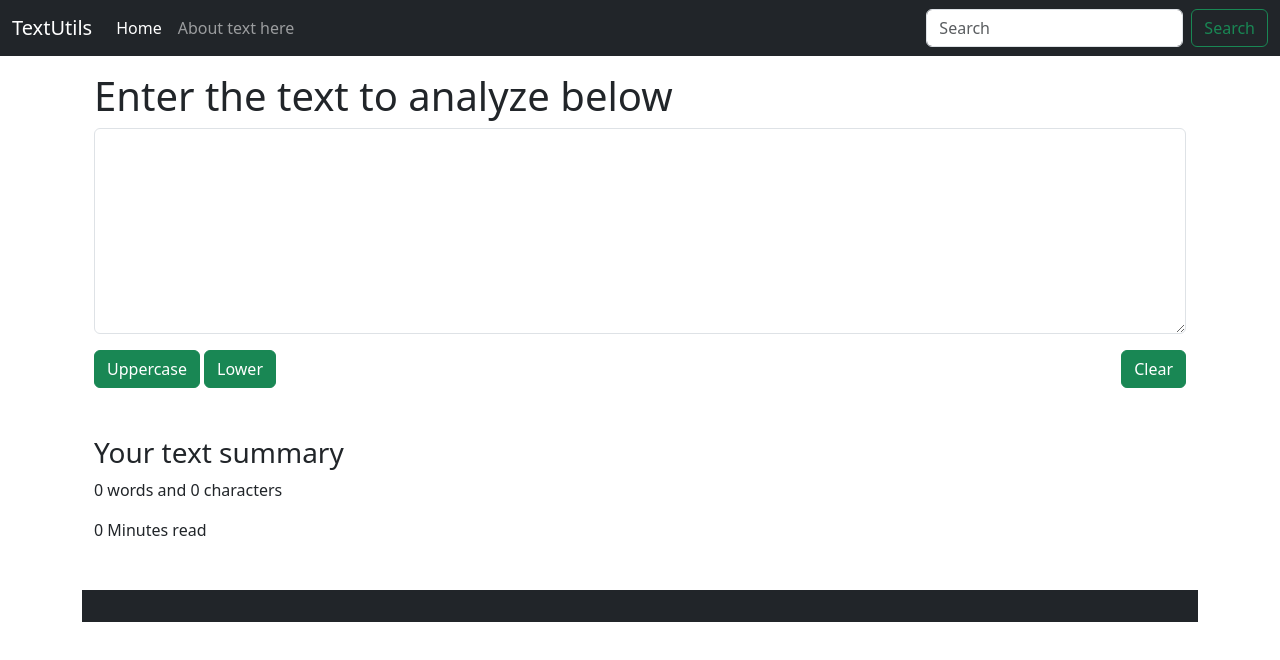
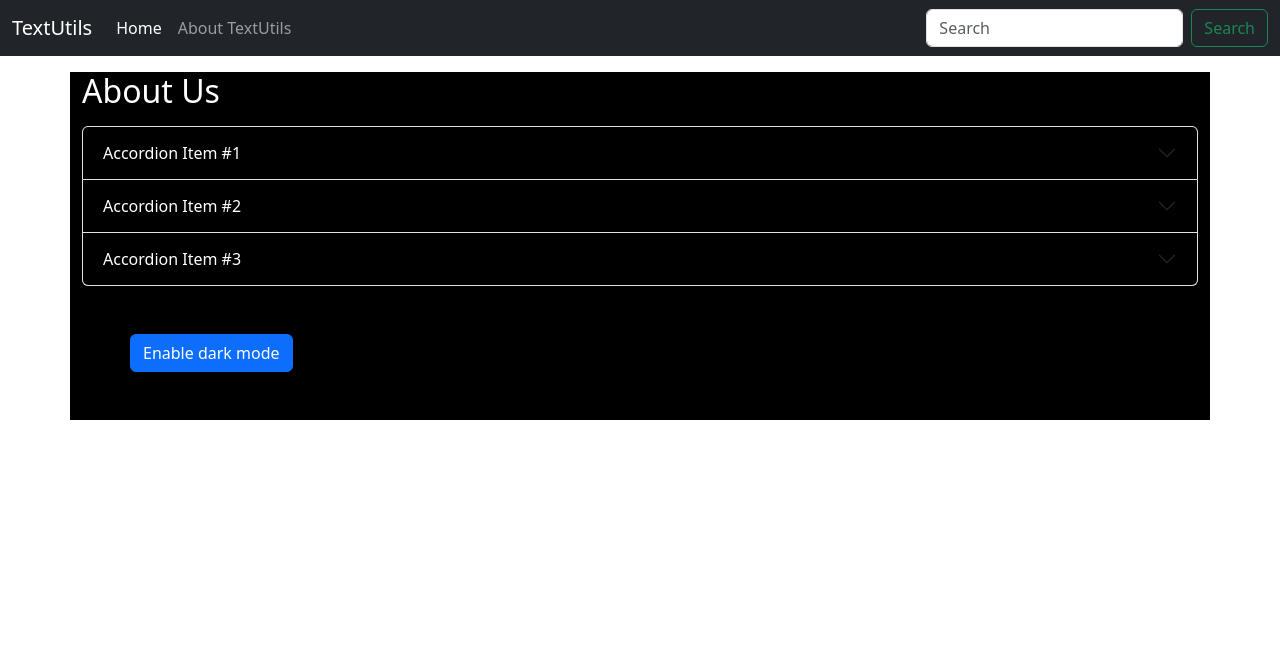
Before and after one commit to subhadeep-123/TextUtils, a React (Create React App) app: page / in a window 1280 px wide. Shown: the top 660 px of the page. Built offline with nearby package versions, Linux system fonts and the light colour scheme.

Commit message:
Add about us page

```diff
--- a/src/App.js
+++ b/src/App.js
@@ -1,13 +1,14 @@
 import Navbar from "./components/Navbar";
+import About from "./components/About";
 import TextForm from "./components/TextForm";
-
 function App() {
   return (
     <>
-      <Navbar title="TextUtils" about="About TextUtils" />
-      <div className="container my-3">
+      <Navbar title="TextUtils" aboutText="About TextUtils" />
+      {/* <div className="container my-3">
         <TextForm heading="Enter the text to analyze below" />
-      </div>
+      </div> */}
+      <About />
     </>
   );
 }
--- /dev/null
+++ b/src/components/About.js
@@ -0,0 +1,123 @@
+import userEvent from "@testing-library/user-event";
+import React, { useState } from "react";
+
+export default function About() {
+  const [myStyle, setMyStyle] = useState({
+    color: "white",
+    backgroundColor: "black",
+  });
+
+  const [btntext, setBtnText] = useState("Enable dark mode");
+
+  const toggleStyle = () => {
+    if (myStyle.color === "white") {
+      setMyStyle({ color: "black", backgroundColor: "white" });
+      setBtnText("Enable Dark mode");
+    } else {
+      setMyStyle({
+        color: "white",
+        backgroundColor: "black",
+      });
+      setBtnText("Enable Light Mode");
+    }
+  };
+
+  return (
+    <div className="container" style={myStyle}>
+      <h2 className="my-3">About Us</h2>
+      <div className="accordion" id="accordionFlushExample">
+        <div className="accordion-item">
+          <h2 className="accordion-header" id="flush-headingOne">
+            <button
+              className="accordion-button collapsed"
+              style={myStyle}
+              type="button"
+              data-bs-toggle="collapse"
+              data-bs-target="#flush-collapseOne"
+              aria-expanded="false"
+              aria-controls="flush-collapseOne"
+            >
+              Accordion Item #1
+            </button>
+          </h2>
+          <div
+            id="flush-collapseOne"
+            className="accordion-collapse collapse"
+            style={myStyle}
+            aria-labelledby="flush-headingOne"
+            data-bs-parent="#accordionFlushExample"
+          >
+            <div className="accordion-body">
+              Placeholder content for this accordion, which is intended to
+              demonstrate the <code>.accordion-flush</code> class. This is the
+              first item's accordion body.
+            </div>
+          </div>
+        </div>
+        <div className="accordion-item">
+          <h2 className="accordion-header" id="flush-headingTwo">
+            <button
+              className="accordion-button collapsed"
+              style={myStyle}
+              type="button"
+              data-bs-toggle="collapse"
+              data-bs-target="#flush-collapseTwo"
+              aria-expanded="false"
+              aria-controls="flush-collapseTwo"
+            >
+              Accordion Item #2
+            </button>
+          </h2>
+          <div
+            id="flush-collapseTwo"
+            className="accordion-collapse collapse"
+            style={myStyle}
+            aria-labelledby="flush-headingTwo"
+            data-bs-parent="#accordionFlushExample"
+          >
+            <div className="accordion-body">
+              Placeholder content for this accordion, which is intended to
+              demonstrate the <code>.accordion-flush</code> class. This is the
+              second item's accordion body. Let's imagine this being filled with
+              some actual content.
+            </div>
+          </div>
+        </div>
+        <div className="accordion-item">
+          <h2 className="accordion-header" id="flush-headingThree">
+            <button
+              className="accordion-button collapsed"
+              style={myStyle}
+              type="button"
+              data-bs-toggle="collapse"
+              data-bs-target="#flush-collapseThree"
+              aria-expanded="false"
+              aria-controls="flush-collapseThree"
+            >
+              Accordion Item #3
+            </button>
+          </h2>
+          <div
+            id="flush-collapseThree"
+            className="accordion-collapse collapse"
+            style={myStyle}
+            aria-labelledby="flush-headingThree"
+            data-bs-parent="#accordionFlushExample"
+          >
+            <div className="accordion-body">
+              Placeholder content for this accordion, which is intended to
+              demonstrate the <code>.accordion-flush</code> class. This is the
+              third item's accordion body. Nothing more exciting happening here
+              in terms of content, but just filling up the space to make it
+              look, at least at first glance, a bit more representative of how
+              this would look in a real-world application.
+            </div>
+          </div>
+        </div>
+      </div>
+      <button className="btn btn-primary my-5 ms-5" onClick={toggleStyle}>
+        {btntext}
+      </button>
+    </div>
+  );
+}
```
